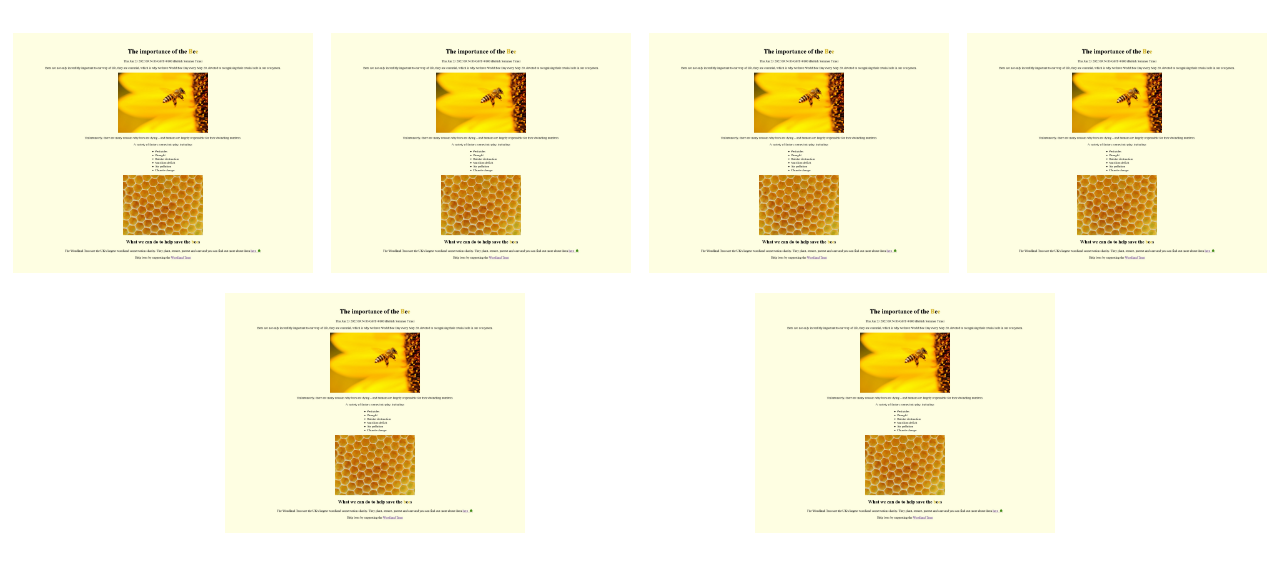
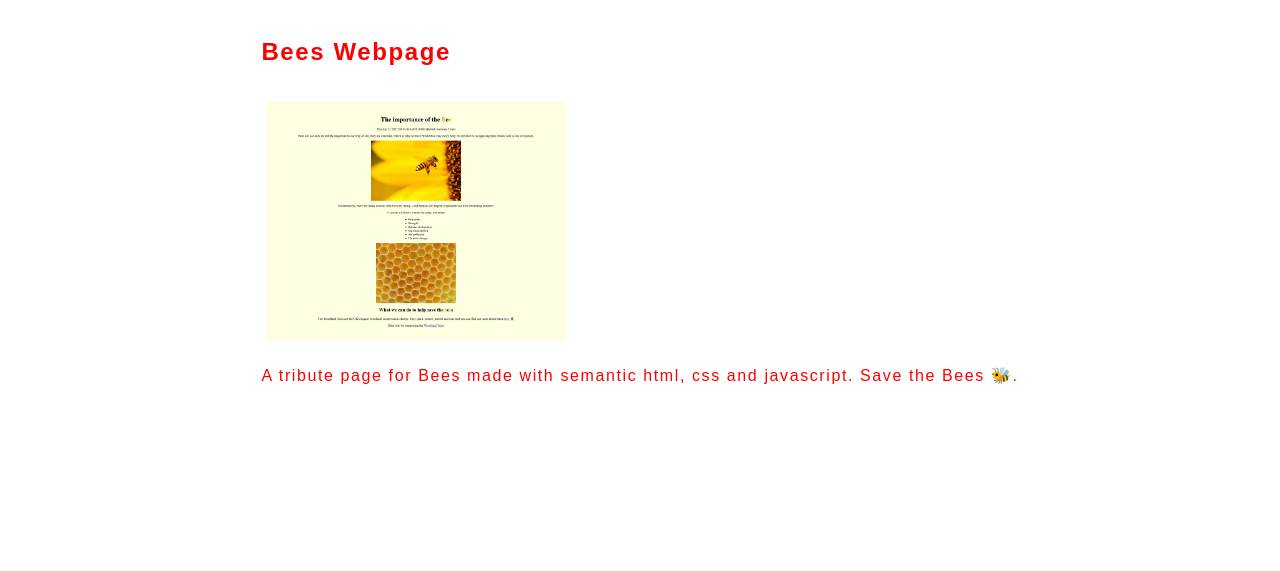
Before and after one commit to GalKJ/Founders-and-coders-Project-gallery, a plain HTML site: page index.html in a window 1280 px wide. Shown: the part 113-684 px from the top of the page. Drawn offline with Linux system fonts and the light colour scheme.

Commit message:
added h2 and p to cards

```diff
--- a/index.html
+++ b/index.html
@@ -13,12 +13,14 @@
     </header>
 
     <div class="flexContainer">
-      <img class="page" src="beesWebpage.jpg" alt="" />
-      <img class="page" src="beesWebpage.jpg" alt="" />
-      <img class="page" src="beesWebpage.jpg" alt="" />
-      <img class="page" src="beesWebpage.jpg" alt="" />
-      <img class="page" src="beesWebpage.jpg" alt="" />
-      <img class="page" src="beesWebpage.jpg" alt="" />
+      <section>
+        <h2 class="cardHead">Bees Webpage</h2>
+        <img class="page" src="beesWebpage.jpg" alt="" />
+        <p class="cardDesc">
+          A tribute page for Bees made with semantic html, css and javascript.
+          Save the Bees 🐝.
+        </p>
+      </section>
     </div>
   </body>
 </html>
--- a/projectGallery.css
+++ b/projectGallery.css
@@ -33,6 +33,14 @@ body {
 
 }
 
+.cardHead {
+  color: red;
+}
+
+.cardDesc {
+  color: red;
+}
+
 .page {
     padding: 5px;
     width: var(--card-size);
```
